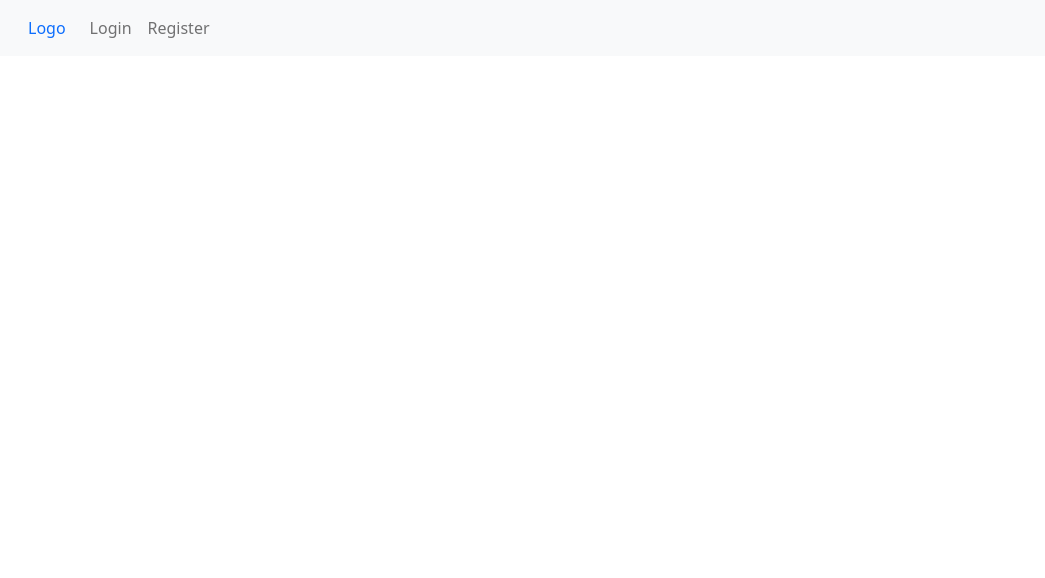
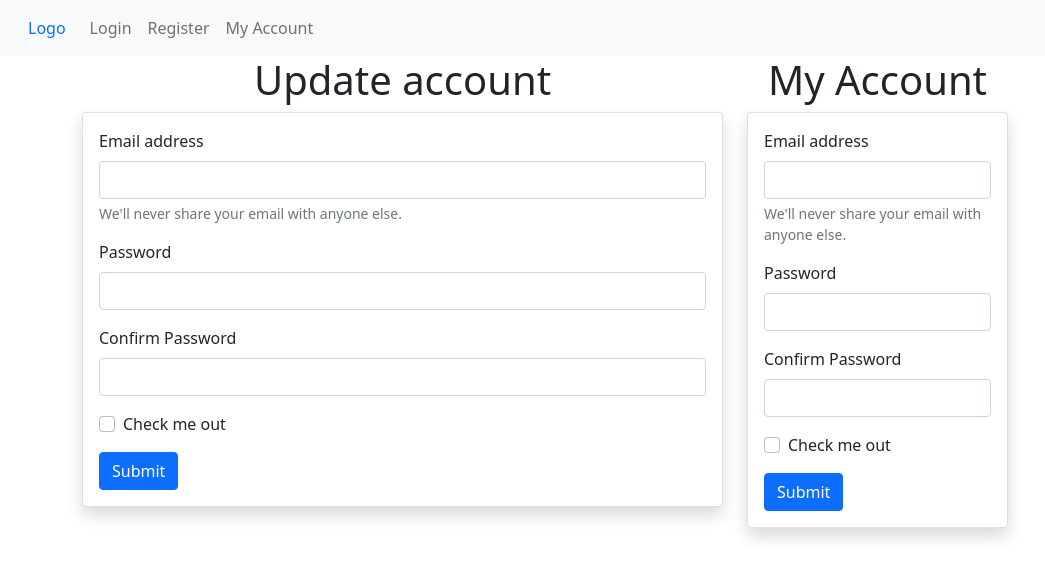
Before and after one commit to alloyking1/vue_front_end, a Vue app: page /account in a window 1280 px wide. Shown: the top 578 px of the page, without its empty margins (0-1045 px from the left). Built offline with nearby package versions, Linux system fonts and the light colour scheme.

Commit message:
feat:landing page, my-account/user profile page added

```diff
--- a/src/router.js
+++ b/src/router.js
@@ -9,7 +9,8 @@
     routes: [
         { path: '/', component: () => import('@/views/page/LandingPage.vue') },
         { path: '/login', component: () => import('@/views/auth/Login.vue') },
-        { path: '/register', component: () => import('@/views/auth/Register.vue') }
+        { path: '/register', component: () => import('@/views/auth/Register.vue') },
+        { path: '/account', component: () => import('@/views/auth/MyAccount.vue') }
     ]
 });
 
--- /dev/null
+++ b/src/views/auth/MyAccount.vue
@@ -0,0 +1,120 @@
+<template>
+  <div>
+    <div class="container">
+      <div class="row">
+        <div class="col-md-7">
+          <h1 class="text-center">Update account</h1>
+          <div class="card shadow">
+            <div class="card-body">
+              <!-- for starts here -->
+              <form>
+                <div class="mb-3">
+                  <label for="exampleInputEmail1" class="form-label"
+                    >Email address</label
+                  >
+                  <input
+                    type="email"
+                    class="form-control"
+                    id="exampleInputEmail1"
+                    aria-describedby="emailHelp"
+                  />
+                  <div id="emailHelp" class="form-text">
+                    We'll never share your email with anyone else.
+                  </div>
+                </div>
+                <div class="mb-3">
+                  <label for="exampleInputPassword1" class="form-label"
+                    >Password</label
+                  >
+                  <input
+                    type="password"
+                    class="form-control"
+                    id="exampleInputPassword1"
+                  />
+                </div>
+                <div class="mb-3">
+                  <label for="exampleInputPassword1" class="form-label"
+                    >Confirm Password</label
+                  >
+                  <input
+                    type="password"
+                    class="form-control"
+                    id="exampleInputPassword1"
+                  />
+                </div>
+                <div class="mb-3 form-check">
+                  <input
+                    type="checkbox"
+                    class="form-check-input"
+                    id="exampleCheck1"
+                  />
+                  <label class="form-check-label" for="exampleCheck1"
+                    >Check me out</label
+                  >
+                </div>
+                <button type="submit" class="btn btn-primary">Submit</button>
+              </form>
+              <!-- for ends here -->
+            </div>
+          </div>
+        </div>
+        <div class="col-md-3">
+          <h1 class="text-center">My Account</h1>
+          <div class="card shadow">
+            <div class="card-body">
+              <!-- for starts here -->
+              <form>
+                <div class="mb-3">
+                  <label for="exampleInputEmail1" class="form-label"
+                    >Email address</label
+                  >
+                  <input
+                    type="email"
+                    class="form-control"
+                    id="exampleInputEmail1"
+                    aria-describedby="emailHelp"
+                  />
+                  <div id="emailHelp" class="form-text">
+                    We'll never share your email with anyone else.
+                  </div>
+                </div>
+                <div class="mb-3">
+                  <label for="exampleInputPassword1" class="form-label"
+                    >Password</label
+                  >
+                  <input
+                    type="password"
+                    class="form-control"
+                    id="exampleInputPassword1"
+                  />
+                </div>
+                <div class="mb-3">
+                  <label for="exampleInputPassword1" class="form-label"
+                    >Confirm Password</label
+                  >
+                  <input
+                    type="password"
+                    class="form-control"
+                    id="exampleInputPassword1"
+                  />
+                </div>
+                <div class="mb-3 form-check">
+                  <input
+                    type="checkbox"
+                    class="form-check-input"
+                    id="exampleCheck1"
+                  />
+                  <label class="form-check-label" for="exampleCheck1"
+                    >Check me out</label
+                  >
+                </div>
+                <button type="submit" class="btn btn-primary">Submit</button>
+              </form>
+              <!-- for ends here -->
+            </div>
+          </div>
+        </div>
+      </div>
+    </div>
+  </div>
+</template>
--- a/src/views/nav/nav.vue
+++ b/src/views/nav/nav.vue
@@ -24,6 +24,11 @@
                 >Register</router-link
               >
             </li>
+            <li class="nav-item">
+              <router-link to="/account" class="nav-link"
+                >My Account</router-link
+              >
+            </li>
           </ul>
         </div>
       </div>
--- a/src/views/page/LandingPage.vue
+++ b/src/views/page/LandingPage.vue
@@ -1,5 +1,20 @@
 <template>
   <div>
-    <h1>this is the landing page</h1>
+    <div class="container p-5">
+      <div class="header pt-5">
+        <h1 class="text-center">Welcome to this amazing project</h1>
+      </div>
+      <div class="text">
+        <p class="text-center">
+          This is a text that will make so much sense in future when you read
+          it.
+        </p>
+      </div>
+      <div class="cta-btn text-center">
+        <router-link class="btn btn-primary lg" to="/login"
+          >Get started</router-link
+        >
+      </div>
+    </div>
   </div>
 </template>
```
